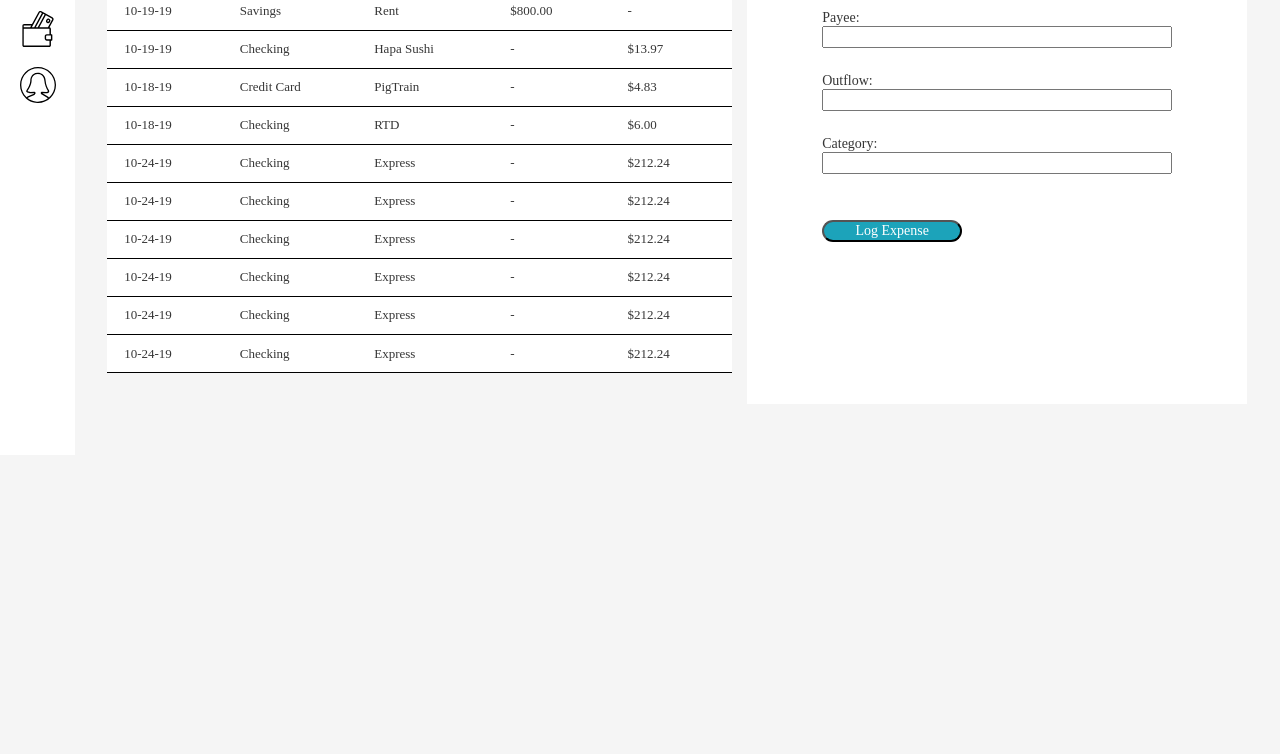
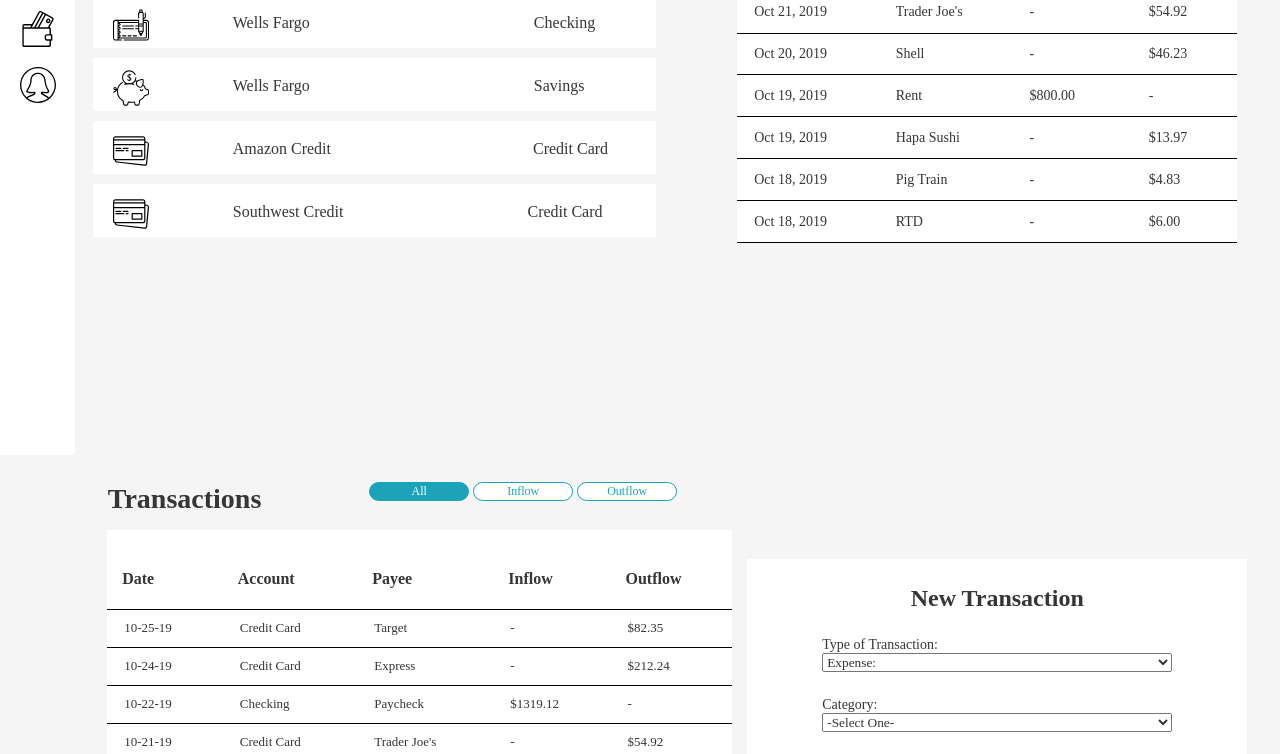
Before and after one commit to C-Bandstra/balancing-act, a plain HTML site: page index.html in a window 1280 px wide. Shown: the part 345-1099 px from the top of the page. Before the commit the page ends 807 px from the top, so only its background shows below. Drawn offline with Linux system fonts and the light colour scheme; a web font is replaced by a local one.

Commit message:
Changes from 11/27/19

```diff
--- a/index.html
+++ b/index.html
@@ -13,7 +13,7 @@
           <input class="trans-icon" type="image" src="assets/images/transactions.svg"/>
           <input class="profile-icon" type="image" src="assets/images/profile.svg"/>
         </nav>
-        <!-- <section class="page-1-container">
+        <section class="page-1-container">
         <section class="page-1-main-1">
           <h1 class="page-1-header">Balancing Act</h1>
           <h2 class="welcome-banner">Welcome, Oscar!
@@ -126,7 +126,7 @@
             </table>
           </div>
         </section>
-        </section> -->
+        </section>
 
         <section class="page-2-main-1">
           <h1 class="header-1-page-2">Transactions</h1>
@@ -250,7 +250,7 @@
           </tr>
       </table>
 
-        </section>
+      </section>
 
 
 
@@ -281,7 +281,7 @@
         </form>
 
         <button class="log-exp-button" type="button">Log Expense</button>
-
+      </section>
       </section>
 
 
```
